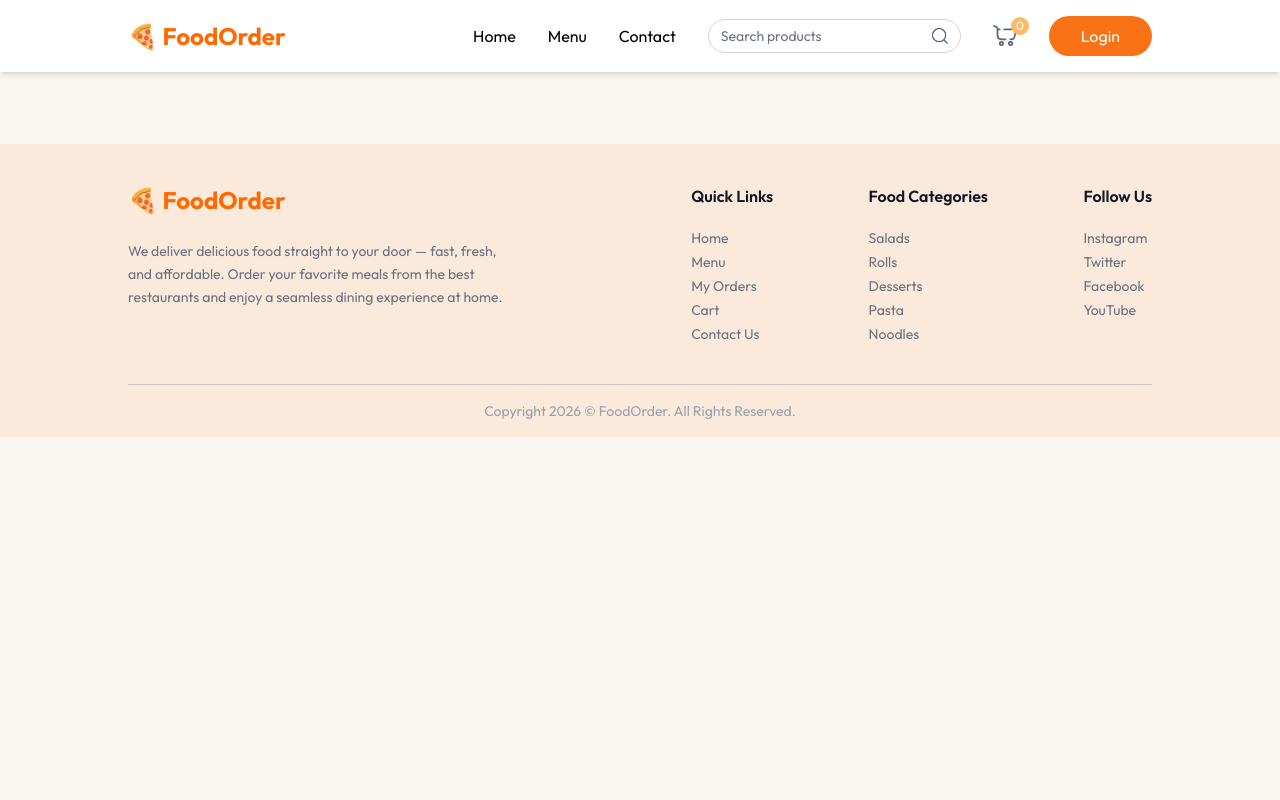
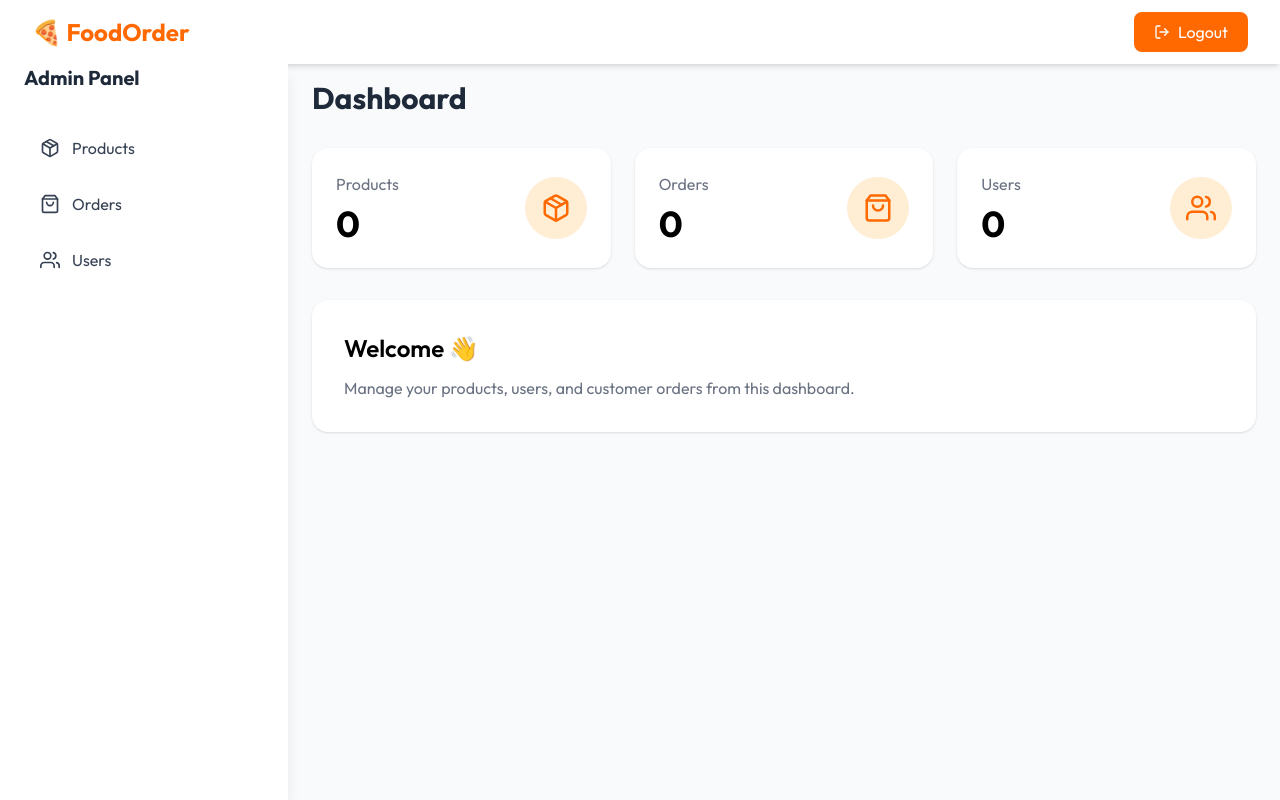
Before and after one commit to Kafoor-Nimas/Online-Food-Ordering-System, a React (Vite) app in the folder front-end/: page /admin in a window 1280 px wide. Built offline with nearby package versions, Linux system fonts and the light colour scheme.

Commit message:
create responsive admin panel layout

```diff
--- a/front-end/package.json
+++ b/front-end/package.json
@@ -16,6 +16,7 @@
     "react": "^19.2.7",
     "react-dom": "^19.2.7",
     "react-hot-toast": "^2.6.0",
+    "react-icons": "^5.7.0",
     "react-router-dom": "^7.18.0",
     "tailwindcss": "^4.3.1"
   },
--- a/front-end/src/App.jsx
+++ b/front-end/src/App.jsx
@@ -1,4 +1,4 @@
-import { BrowserRouter, Routes, Route } from "react-router-dom";
+import { BrowserRouter, Routes, Route, useLocation } from "react-router-dom";
 import { Toaster } from "react-hot-toast";
 import Home from "./pages/Home";
 import Menu from "./pages/Menu";
@@ -13,21 +13,23 @@ import AdminPage from "./pages/admin";
 
 function AppContent() {
   const { showUserLogin } = useAuth();
+  const location = useLocation();
+  const isAdminPage = location.pathname.startsWith("/admin");
+
   return (
     <>
       <Toaster position="top-right" />
-      <Navbar />
+      {!isAdminPage && <Navbar />}
       {showUserLogin && <Login />}
       <Routes>
         <Route path="/" element={<Home />} />
         <Route path="/admin/*" element={<AdminPage/>}/>
         <Route path="/menu" element={<AllProducts />} />
-        <Route path="/menu" element={<Menu />} />
         <Route path="/login" element={<Login />} />
         <Route path="/register" element={<Register />} />
 
       </Routes>
-      <Footer />
+      {!isAdminPage && <Footer />}
     </>
   );
 }
--- a/front-end/src/pages/admin.jsx
+++ b/front-end/src/pages/admin.jsx
@@ -1,11 +1,313 @@
-import React from 'react';
+import React, { useState } from "react";
+import { Routes, Route, NavLink, Link, useNavigate } from "react-router-dom";
 
-export default function AdminPage(){
+import { FiMenu, FiUsers, FiShoppingBag, FiPackage, FiX, FiLogOut } from "react-icons/fi";
 
-    return(
-        <div>
-            <h1>Admin Page</h1>
-            <p>Welcome to the admin page. Here you can manage orders and perform administrative tasks.</p>
+import AdminProductPage from "./admin/adminProductPage";
+import AdminOrdersPage from "./admin/adminOrdersPage";
+import AdminUsersPage from "./admin/adminUsersPage";
+import AdminAddProductPage from "./admin/adminAddProductPage";
+import AdminUpdateProductPage from "./admin/adminUpdateProductPage";
+
+export default function AdminPage() {
+  const [sidebarOpen, setSidebarOpen] = useState(false);
+  const navigate = useNavigate();
+
+  const menu = [
+    {
+      title: "Products",
+      icon: <FiPackage size={20} />,
+      path: "/admin/products",
+    },
+    {
+      title: "Orders",
+      icon: <FiShoppingBag size={20} />,
+      path: "/admin/orders",
+    },
+    {
+      title: "Users",
+      icon: <FiUsers size={20} />,
+      path: "/admin/users",
+    },
+  ];
+
+   function logout(){
+
+        localStorage.removeItem("token");
+        navigate("/login", { replace: true });
+    }
+
+  return (
+    <div className="min-h-screen bg-gray-50">
+
+      {/* ================= NAVBAR ================= */}
+
+      <header className="fixed top-0 left-0 right-0 h-16 bg-white shadow-md z-50 flex items-center justify-between px-5 lg:px-8">
+
+        <div className="flex items-center gap-3">
+
+          {/* Mobile Menu */}
+
+          <button
+            className="lg:hidden"
+            onClick={() => setSidebarOpen(true)}
+          >
+            <FiMenu size={24} />
+          </button>
+
+          <Link
+            to="/admin"
+            className="text-2xl font-bold text-orange-500"
+          >
+            🍕 FoodOrder
+          </Link>
+
         </div>
-    )
+
+        <button onClick={() => {logout();}}
+          className="flex items-center gap-2 bg-orange-500 hover:bg-orange-600 text-white px-5 py-2 rounded-lg transition"
+        >
+          <FiLogOut />
+          Logout
+        </button>
+
+      </header>
+
+      {/* ================= MOBILE OVERLAY ================= */}
+
+      {sidebarOpen && (
+        <div
+          className="fixed inset-0 bg-black/40 z-40 lg:hidden"
+          onClick={() => setSidebarOpen(false)}
+        />
+      )}
+
+      {/* ================= SIDEBAR ================= */}
+
+      <aside
+        className={`fixed top-16 left-0 bottom-0 w-72 bg-white shadow-lg z-50 transform transition-transform duration-300
+
+        ${
+          sidebarOpen ? "translate-x-0" : "-translate-x-full"
+        }
+
+        lg:translate-x-0`}
+      >
+
+        {/* Mobile Close */}
+
+        <div className="lg:hidden flex justify-end p-4">
+
+          <button onClick={() => setSidebarOpen(false)}>
+            <FiX size={24} />
+          </button>
+
+        </div>
+
+        <div className="px-6">
+
+          <h2 className="text-xl font-bold mb-8 text-gray-800">
+            Admin Panel
+          </h2>
+
+          <nav className="space-y-2">
+
+            {menu.map((item) => (
+
+              <NavLink
+                key={item.title}
+                to={item.path}
+                onClick={() => setSidebarOpen(false)}
+                className={({ isActive }) =>
+                  `flex items-center gap-3 px-4 py-3 rounded-xl transition
+
+                  ${
+                    isActive
+                      ? "bg-orange-500 text-white shadow-md"
+                      : "text-gray-700 hover:bg-orange-100"
+                  }`
+                }
+              >
+                {item.icon}
+
+                {item.title}
+
+              </NavLink>
+
+            ))}
+
+          </nav>
+
+        </div>
+
+      </aside>
+
+      {/* ================= CONTENT ================= */}
+
+      <main className="pt-20 lg:ml-72 p-6">
+
+        <Routes>
+
+          {/* Dashboard */}
+
+          <Route
+            path="/"
+            element={
+              <div>
+
+                <h1 className="text-3xl font-bold text-gray-800 mb-8">
+                  Dashboard
+                </h1>
+
+                <div className="grid grid-cols-1 md:grid-cols-2 xl:grid-cols-3 gap-6">
+
+                  {/* Products */}
+
+                  <div className="bg-white rounded-2xl shadow p-6">
+
+                    <div className="flex items-center justify-between">
+
+                      <div>
+
+                        <p className="text-gray-500">
+                          Products
+                        </p>
+
+                        <h2 className="text-4xl font-bold mt-2">
+                          0
+                        </h2>
+
+                      </div>
+
+                      <div className="bg-orange-100 p-4 rounded-full">
+
+                        <FiPackage
+                          size={30}
+                          className="text-orange-500"
+                        />
+
+                      </div>
+
+                    </div>
+
+                  </div>
+
+                  {/* Orders */}
+
+                  <div className="bg-white rounded-2xl shadow p-6">
+
+                    <div className="flex items-center justify-between">
+
+                      <div>
+
+                        <p className="text-gray-500">
+                          Orders
+                        </p>
+
+                        <h2 className="text-4xl font-bold mt-2">
+                          0
+                        </h2>
+
+                      </div>
+
+                      <div className="bg-orange-100 p-4 rounded-full">
+
+                        <FiShoppingBag
+                          size={30}
+                          className="text-orange-500"
+                        />
+
+                      </div>
+
+                    </div>
+
+                  </div>
+
+                  {/* Users */}
+
+                  <div className="bg-white rounded-2xl shadow p-6">
+
+                    <div className="flex items-center justify-between">
+
+                      <div>
+
+                        <p className="text-gray-500">
+                          Users
+                        </p>
+
+                        <h2 className="text-4xl font-bold mt-2">
+                          0
+                        </h2>
+
+                      </div>
+
+                      <div className="bg-orange-100 p-4 rounded-full">
+
+                        <FiUsers
+                          size={30}
+                          className="text-orange-500"
+                        />
+
+                      </div>
+
+                    </div>
+
+                  </div>
+
+                </div>
+
+                <div className="bg-white rounded-2xl shadow mt-8 p-8">
+
+                  <h2 className="text-2xl font-semibold mb-3">
+                    Welcome 👋
+                  </h2>
+
+                  <p className="text-gray-500">
+                    Manage your products, users, and customer orders from
+                    this dashboard.
+                  </p>
+
+                </div>
+
+              </div>
+            }
+          />
+
+          {/* Products */}
+
+          <Route
+            path="/products"
+            element={<AdminProductPage />}
+          />
+
+          <Route
+            path="/add-product"
+            element={<AdminAddProductPage />}
+          />
+
+          <Route
+            path="/update-product/:id"
+            element={<AdminUpdateProductPage />}
+          />
+
+          {/* Orders */}
+
+          <Route
+            path="/orders"
+            element={<AdminOrdersPage />}
+          />
+
+          {/* Users */}
+
+          <Route
+            path="/users"
+            element={<AdminUsersPage />}
+          />
+
+        </Routes>
+
+      </main>
+
+    </div>
+  );
 }
```
Also changed, not shown: 1 other file (tests, documents, lock files or other folders).
